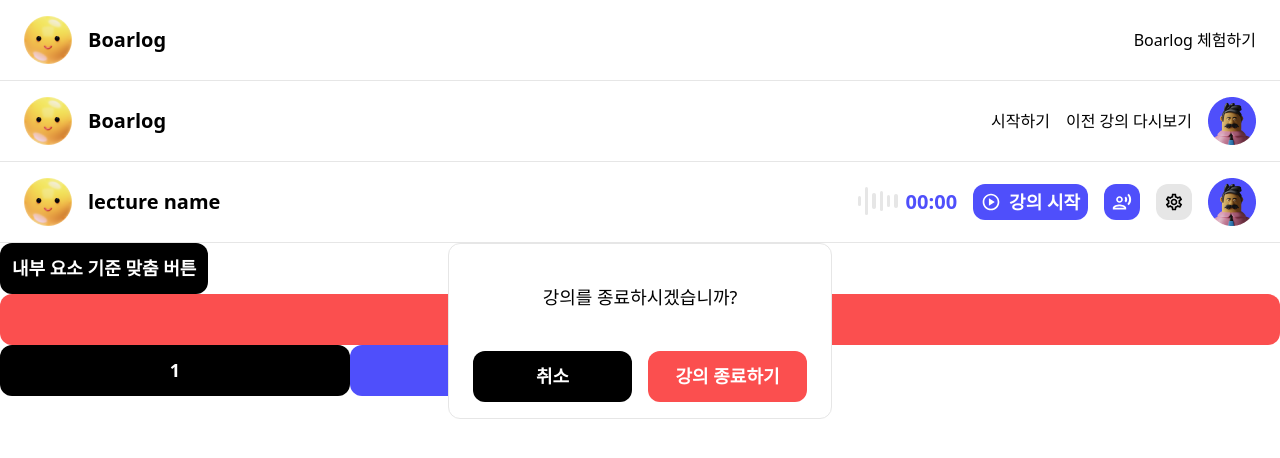
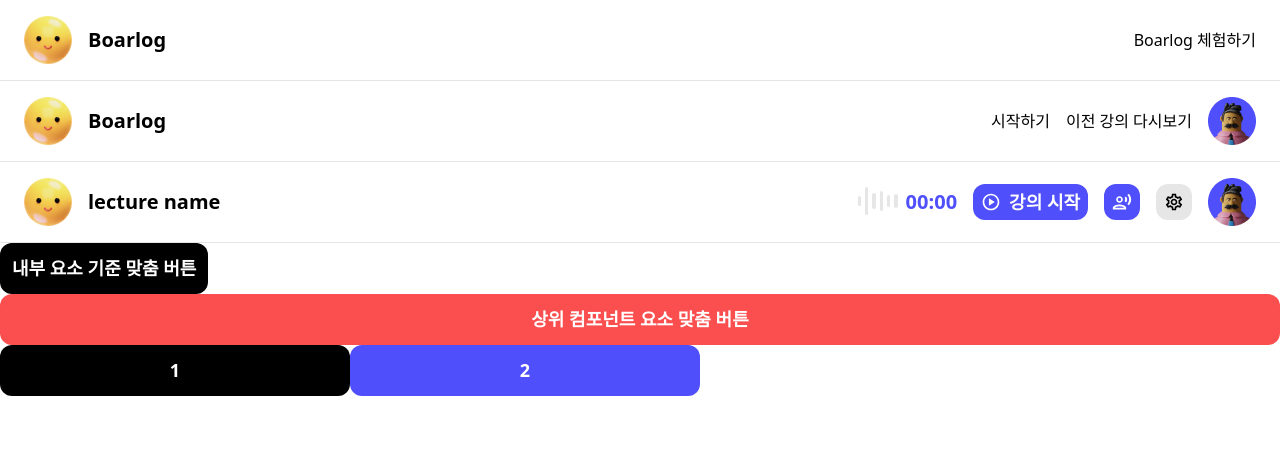
Before and after one commit to boostcampwm2023/web13_Boarlog, a React (Vite) app in the folder frontend/: page / in a window 1280 px wide. Shown: the top 458 px of the page. Built offline with nearby package versions, Linux system fonts and the light colour scheme; a web font is replaced by a local one.

Commit message:
feat: div 태그로 변경, state 추가 #122
- dialog 태그 대신 div 태그로 변경하였습니다.
- useState를 추가하여 상태값에 따라 dialog를 표시하도록 하였습니다.

```diff
--- a/frontend/src/components/Dialog/Dialog.tsx
+++ /dev/null
@@ -1,42 +0,0 @@
-import Button from "../Button/Button";
-
-interface DialogProps {
-  cancelClick?: () => void;
-  confirmClick?: () => void;
-  cancelText: string;
-  confirmText: string;
-  cancelButtonClass: string;
-  confirmButtonClass: string;
-  dialogText: string;
-  className?: string;
-}
-
-const Dialog = ({
-  cancelClick,
-  confirmClick,
-  cancelText,
-  confirmText,
-  cancelButtonClass,
-  confirmButtonClass,
-  dialogText
-}: DialogProps) => {
-  return (
-    <dialog open>
-      <div className="flex flex-col items-center justify-center px-6 py-4 w-96 h-fit gap-4 rounded-xl bg-grayscale-white border-default duration-500">
-        <form method="dialog" className="py-6 medium-18">
-          {dialogText}
-        </form>
-        <menu className="flex flex-row w-full gap-4">
-          <Button type="grow" onClick={cancelClick} className={cancelButtonClass}>
-            {cancelText}
-          </Button>
-          <Button type="grow" onClick={confirmClick} className={confirmButtonClass}>
-            {confirmText}
-          </Button>
-        </menu>
-      </div>
-    </dialog>
-  );
-};
-
-export default Dialog;
--- a/frontend/src/components/Header/components/HeaderLecturerControls.tsx
+++ b/frontend/src/components/Header/components/HeaderLecturerControls.tsx
@@ -8,12 +8,14 @@ import StopIcon from "@/assets/svgs/stop.svg?react";
 import MicOnIcon from "@/assets/svgs/micOn.svg?react";
 import MicOffIcon from "@/assets/svgs/micOff.svg?react";
 import SmallButton from "@/components/SmallButton/SmallButton";
+import Dialog from "@/components/Modal/Modal";
 
 import selectedMicrophoneState from "./stateMicrophone";
 
 const HeaderLecturerControls = () => {
   const [isLectureStart, setIsLectureStart] = useState(false);
   const [isMicOn, setIsMicOn] = useState(true);
+  const [isModalOpen, setIsModalOpen] = useState(false);
   const [audioURL, setAudioURL] = useState<string | null>(null);
   const [recordingTime, setRecordingTime] = useState<number>(0);
 
@@ -92,6 +94,7 @@ const HeaderLecturerControls = () => {
       mediaRecorderRef.current.stop();
       setIsLectureStart(false);
       setRecordingTime(0);
+      setIsModalOpen(true);
       if (recordingTimerRef.current) clearInterval(recordingTimerRef.current);
       if (onFrameIdRef.current) window.cancelAnimationFrame(onFrameIdRef.current);
     }
@@ -135,6 +138,16 @@ const HeaderLecturerControls = () => {
           <MicOffIcon className="w-5 h-5 fill-grayscale-white" />
         )}
       </SmallButton>
+      <Dialog
+        dialogText="강의를 종료하시겠습니까?"
+        cancelText="취소"
+        confirmText="강의 종료하기"
+        cancelButtonClass="bg-grayscale-black text-grayscale-white"
+        confirmButtonClass="bg-alert-100 text-grayscale-white"
+        confirmClick={() => console.log("확인 버튼 클릭")}
+        isModalOpen={isModalOpen}
+        setIsModalOpen={setIsModalOpen}
+      />
     </>
   );
 };
--- /dev/null
+++ b/frontend/src/components/Modal/Modal.tsx
@@ -0,0 +1,52 @@
+import Button from "../Button/Button";
+
+interface DialogProps {
+  confirmClick?: () => void;
+  cancelText: string;
+  confirmText: string;
+  cancelButtonClass: string;
+  confirmButtonClass: string;
+  dialogText: string;
+  className?: string;
+  isModalOpen: boolean;
+  setIsModalOpen: React.Dispatch<React.SetStateAction<boolean>>;
+}
+
+const Dialog = ({
+  confirmClick,
+  cancelText,
+  confirmText,
+  cancelButtonClass,
+  confirmButtonClass,
+  dialogText,
+  isModalOpen,
+  setIsModalOpen
+}: DialogProps) => {
+  return (
+    <>
+      <div
+        className={`w-screen h-screen fixed top-0 left-0 dimmer ${
+          isModalOpen ? "opacity-100 visible" : "opacity-0 invisible"
+        }`}
+        onClick={() => setIsModalOpen(false)}
+      />
+      <div
+        className={`display-center flex flex-col items-center justify-center px-6 py-4 w-96 h-fit gap-4 rounded-xl bg-grayscale-white border-default duration-500 ${
+          isModalOpen ? "opacity-100 visible" : "opacity-0 invisible"
+        }`}
+      >
+        <p className="py-6 medium-18">{dialogText}</p>
+        <menu className="flex flex-row w-full gap-4">
+          <Button type="grow" value="cancel" onClick={() => setIsModalOpen(false)} className={cancelButtonClass}>
+            {cancelText}
+          </Button>
+          <Button type="grow" value="default" onClick={confirmClick} className={confirmButtonClass}>
+            {confirmText}
+          </Button>
+        </menu>
+      </div>
+    </>
+  );
+};
+
+export default Dialog;
--- a/frontend/src/global.css
+++ b/frontend/src/global.css
@@ -59,3 +59,11 @@
 .border-header {
   @apply border-b border-solid border-grayscale-lightgray;
 }
+
+.dimmer {
+  background: hsla(230, 4%, 8%, 0.8);
+}
+
+.display-center {
+  @apply fixed top-1/2 left-1/2 -translate-x-1/2 -translate-y-1/2;
+}
--- a/frontend/src/pages/Home/Home.tsx
+++ b/frontend/src/pages/Home/Home.tsx
@@ -1,6 +1,5 @@
 import Header from "@/components/Header/Header";
 import Button from "@/components/Button/Button";
-import Dialog from "@/components/Dialog/Dialog";
 
 const Home = () => {
   return (
@@ -8,15 +7,6 @@ const Home = () => {
       <Header type="login" />
       <Header type="main" />
       <Header type="instructor" />
-      <Dialog
-        dialogText="강의를 종료하시겠습니까?"
-        cancelText="취소"
-        confirmText="강의 종료하기"
-        cancelButtonClass="bg-grayscale-black text-grayscale-white"
-        confirmButtonClass="bg-alert-100 text-grayscale-white"
-        cancelClick={() => console.log("취소 버튼 클릭")}
-        confirmClick={() => console.log("확인 버튼 클릭")}
-      />
       <div>
         <Button type="fit" className="bg-grayscale-black text-grayscale-white">
           내부 요소 기준 맞춤 버튼
```
